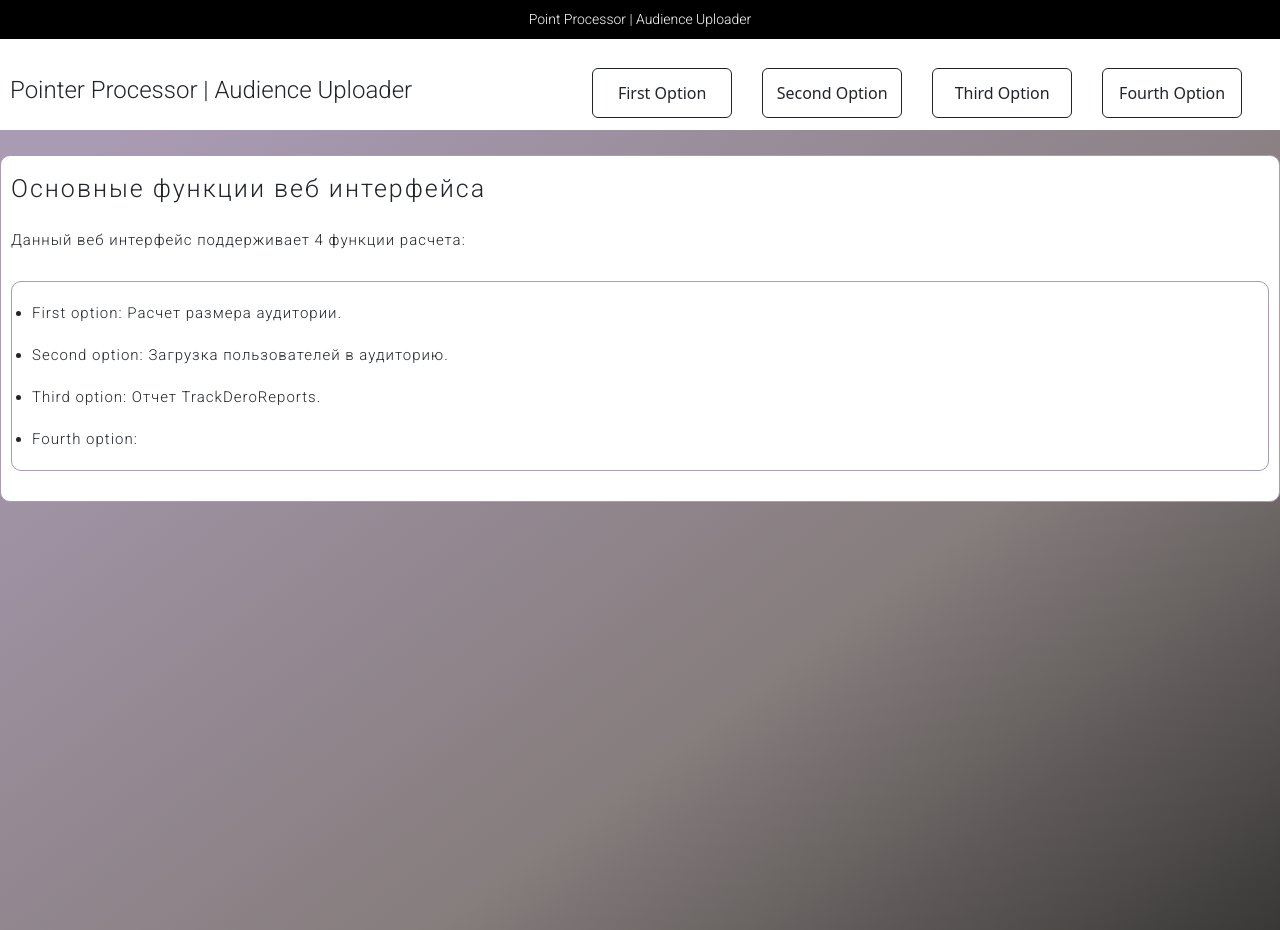
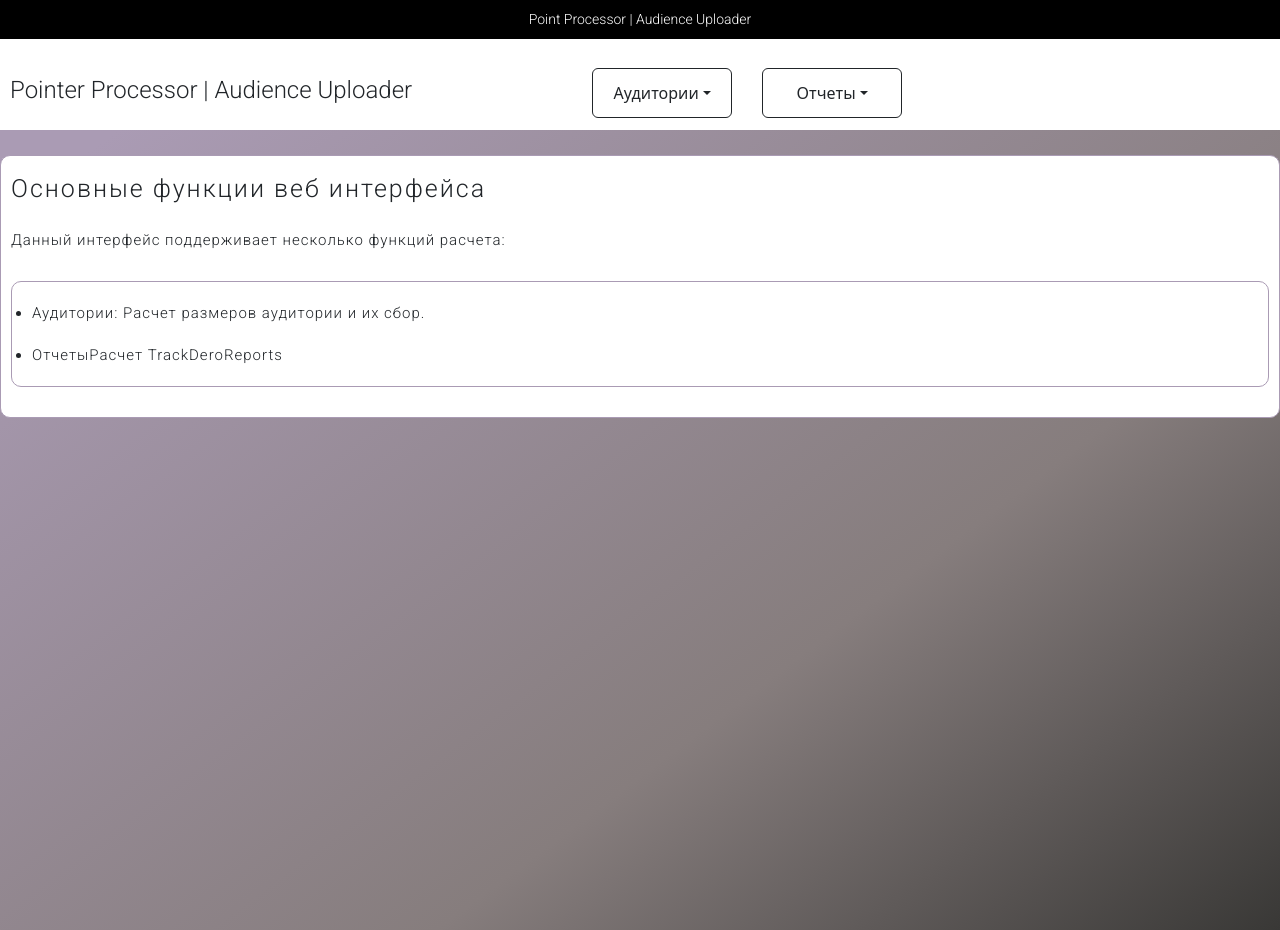
Before and after one commit to Arnisfet/Pointer-Processor, a React (Vite) app: page / in a window 1280 px wide. Built offline with nearby package versions, Linux system fonts and the light colour scheme.

Commit message:
Big refactoring. Drop down lists were made

```diff
--- /dev/null
+++ b/data/button-naming.js
@@ -0,0 +1,18 @@
+export const buttonName = [
+  {
+    name: 'Аудитории',
+    description: 'Расчет размеров аудитории и их сбор.'
+  },
+  {
+    name: 'Отчеты',
+    description: 'Расчет TrackDeroReports',
+  },
+  {
+    name: 'Third list',
+    description: 'Will do something somehow somewhere'
+  },
+  {
+    name: 'Fourth list',
+    description: 'Will do something somehow somewhere'
+  }
+];
--- a/data/data.js
+++ /dev/null
@@ -1,14 +0,0 @@
-export const blocks = [
-  {
-    title: 'Основные функции веб интерфейса:',
-    description: 'Данный веб интерфейс поддерживает 4 функции расчета:',
-    firstOption: 'First option: Расчет размера аудитории.',
-    secondOption: 'Second option: Загрузка пользователей в аудиторию.',
-    thirdOption: 'Third option: Отчет TrackDeroReports.',
-    fourthOption: 'Fourth option:',
-  },
-  {
-    title: 'Сбор аудиторий',
-    description: 'Для осуществления корректного сбора требуется: '
-  }
-]
--- a/src/App.jsx
+++ b/src/App.jsx
@@ -1,50 +1,41 @@
 import React from 'react';
 import MainBody from './components/MainBody.jsx';
-import 'bootstrap/dist/css/bootstrap.min.css'; // Import Bootstrap globally
-import '../public/styles/header.css'
-import '../public/styles/main-body.css'
-import Button from 'react-bootstrap/Button';
+import 'bootstrap/dist/css/bootstrap.min.css';
+import '../public/styles/header.css';
+import '../public/styles/main-body.css';
+import { buttonName } from '../data/button-naming.js';
+import { AuditoryButton, AuditoryHandlers, ReportButton, ReportHandlers } from './components/Buttons.jsx';
 
-function HeaderButton({children, onClick}) {
-  console.log({children, onClick})
-  return(
-    <Button variant="outline-dark" onClick={onClick}>{children}</Button>
-  )
-}
-
-function App() {
 function Header() {
   const [selectedOption, setSelectedOption] = React.useState('default');
+  const handleH2Click = () => setSelectedOption('default');
 
-    const handleH2Click = () => setSelectedOption('default');
-    const handleFirstClick = () => setSelectedOption('first');
-    const handleSecondClick = () => setSelectedOption('second');
-    const handleThirdClick = () => setSelectedOption('third');
-    const handleFourthClick = () => setSelectedOption('fourth');
+  // Generate handlers using AuditoryHandlers
+  const auditoryHandlers = AuditoryHandlers(setSelectedOption);
+  const reportHandlers = ReportHandlers(setSelectedOption);
+
 
   return (
     <>
       <div className="top-header">
         <h3>Point Processor | Audience Uploader</h3>
       </div>
-        {/*Pay attention!! Two different divs*/}
       <div className="down-header">
-          <h2 onClick={handleH2Click} className={"clickable-h2"}>Pointer Processor | Audience Uploader</h2>
-          <HeaderButton onClick={handleFirstClick}>First Option</HeaderButton>
-          <HeaderButton onClick={handleSecondClick}>Second Option</HeaderButton>
-          <HeaderButton onClick={handleThirdClick}>Third Option</HeaderButton>
-          <HeaderButton onClick={handleFourthClick}>Fourth Option</HeaderButton>
+        <h2 onClick={handleH2Click} className="clickable-h2">
+          Pointer Processor | Audience Uploader
+        </h2>
+        <AuditoryButton handlers={auditoryHandlers}>{buttonName[0].name}</AuditoryButton>
+        <ReportButton handlers={reportHandlers}>{buttonName[1].name}</ReportButton>
+        {/*<AuditoryButton handlers={handlers}>{buttonName[2].name}</AuditoryButton>*/}
+        {/*<AuditoryButton handlers={handlers}>{buttonName[3].name}</AuditoryButton>*/}
       </div>
       <MainBody selectedOption={selectedOption} />
     </>
   );
 }
 
-  return (
-    <>
-      <Header />
-    </>
-  );
+function App() {
+  return <Header />;
 }
 
 export default App;
--- /dev/null
+++ b/src/components/Buttons.jsx
@@ -0,0 +1,57 @@
+import Dropdown from 'react-bootstrap/Dropdown';
+import React from 'react';
+
+
+export function AuditoryButton({ children, handlers }) {
+    return (
+      <Dropdown>
+        <Dropdown.Toggle variant="outline-dark" id="dropdown-basic">
+          {children || "Dropdown button"}
+        </Dropdown.Toggle>
+
+        <Dropdown.Menu>
+          <Dropdown.Item onClick={handlers.handleFirstClick}>Расчет аудиторий</Dropdown.Item>
+          <Dropdown.Item onClick={handlers.handleSecondClick}>Сбор аудиторий</Dropdown.Item>
+          <Dropdown.Item onClick={handlers.handleThirdClick}>Something else here</Dropdown.Item>
+          <Dropdown.Divider />
+          <Dropdown.Item onClick={handlers.handleFourthClick}>Separated link</Dropdown.Item>
+        </Dropdown.Menu>
+      </Dropdown>
+    );
+}
+
+export function AuditoryHandlers(setSelectedOption) {
+  return {
+    handleFirstClick: () => setSelectedOption('firstAuditory'),
+    handleSecondClick: () => setSelectedOption('secondAuditory'),
+    handleThirdClick: () => setSelectedOption('thirdAuditory'),
+    handleFourthClick: () => setSelectedOption('fourthAuditory'),
+  };
+}
+
+export function ReportButton({ children, handlers }) {
+  return (
+    <Dropdown>
+      <Dropdown.Toggle variant="outline-dark" id="dropdown-basic">
+        {children || "Dropdown button"}
+      </Dropdown.Toggle>
+
+      <Dropdown.Menu>
+        <Dropdown.Item onClick={handlers.handleFirstClick}>TrackDero1</Dropdown.Item>
+        <Dropdown.Item onClick={handlers.handleSecondClick}>TrackDero1</Dropdown.Item>
+        <Dropdown.Item onClick={handlers.handleThirdClick}>Something else here</Dropdown.Item>
+        <Dropdown.Divider />
+        <Dropdown.Item onClick={handlers.handleFourthClick}>Separated link</Dropdown.Item>
+      </Dropdown.Menu>
+    </Dropdown>
+  );
+}
+
+export function ReportHandlers(setSelectedOption) {
+  return {
+    handleFirstClick: () => setSelectedOption('firstReport'),
+    handleSecondClick: () => setSelectedOption('secondReport'),
+    handleThirdClick: () => setSelectedOption('thirdReport'),
+    handleFourthClick: () => setSelectedOption('fourthReport'),
+  };
+}
--- a/src/components/MainBody.jsx
+++ b/src/components/MainBody.jsx
@@ -1,20 +1,19 @@
 import React, { useState, useEffect } from 'react';
-import { blocks } from '../../data/data.js';
 import FileUploader from './FileUploader.jsx';
 import { TextField } from './TextField.jsx';
+import { buttonName } from '../../data/button-naming.js';
+
 
 function MainBlock(props) {
   return (
     <div>
       <h1>Основные функции веб интерфейса</h1>
       <p>
-        {props.description}
+        {'Данный интерфейс поддерживает несколько функций расчета: '}
       </p>
         <ul>
-          <li>{props.firstOption}</li>
-          <li>{props.secondOption}</li>
-          <li>{props.thirdOption}</li>
-          <li>{props.fourthOption}</li>
+          <li>{buttonName[0].name + ": " + buttonName[0].description}</li>
+          <li>{buttonName[1].name + buttonName[1].description}</li>
         </ul>
     </div>
   );
@@ -48,14 +47,22 @@ export default function MainBody({ selectedOption }) {
 
   const renderOption = () => {
     switch (currentOption) {
-      case 'first':
-        return <FirstOption />;
-      case 'second':
-        return <SecondOption />;
-      case 'third':
-        return <ThirdOption />;
-      case 'fourth':
-        return <FourthOption />;
+      case 'firstAuditory':
+        return <FirstAuditoryOption />;
+      case 'secondAuditory':
+        return <SecondAuditoryOption />;
+      case 'thirdAuditory':
+        return <ThirdAuditoryOption />;
+      case 'fourthAuditory':
+        return <FourthAuditoryOption />;
+      case 'firstReport':
+        return <FirstReportOption />;
+      case 'secondReport':
+        return <SecondReportOption />;
+      case 'thirdReport':
+        return <ThirdReportOption />;
+      case 'fourthReport':
+        return <FourthReportOption />;
       default:
         return <DefaultBody />;
     }
@@ -68,21 +75,16 @@ export default function MainBody({ selectedOption }) {
 function DefaultBody() {
   return (
     <div className="base">
-      <MainBlock
-        title={blocks[0].title}
-        description={blocks[0].description}
-        firstOption={blocks[0].firstOption}
-        secondOption={blocks[0].secondOption}
-        thirdOption={blocks[0].thirdOption}
-        fourthOption={blocks[0].fourthOption}/>
+      <MainBlock />
     </div>
   );
 }
 
-function FirstOption() {
+function FirstAuditoryOption() {
   return (
     <div className="base">
-      <TextBlock title={blocks[1].title} description={blocks[1].description} />
+      <TextBlock title={"Расчет аудиторий"}
+                 description={"Для расчета необходимо заполнить следующие поля:"} />
       <ul>
         <li>Прикрепить файл с координатами для сбора аудиторий</li>
         <li>Указать радиус в метрах</li>
@@ -98,7 +100,15 @@ function FirstOption() {
   );
 }
 
-function SecondOption() {
+function FirstReportOption() {
+  return (
+    <div className="base">
+      <h1>First Option for the first button</h1>
+    </div>
+  );
+}
+
+function SecondReportOption() {
   return (
     <div className="base">
       <h1>Second Option for the first button</h1>
@@ -106,7 +116,15 @@ function SecondOption() {
   );
 }
 
-function ThirdOption() {
+function SecondAuditoryOption() {
+  return (
+    <div className="base">
+      <h1>Second Option for the first button</h1>
+    </div>
+  );
+}
+
+function ThirdAuditoryOption() {
   return (
     <div className="base">
       <h1>Third Option for the first button</h1>
@@ -114,10 +132,26 @@ function ThirdOption() {
   );
 }
 
-function FourthOption() {
+function ThirdReportOption() {
+  return (
+    <div className="base">
+      <h1>Third Option for the first button</h1>
+    </div>
+  );
+}
+
+function FourthAuditoryOption() {
   return (
     <div className="base">
       <h1>Fourth Option for the first button</h1>
     </div>
   );
 }
+
+function FourthReportOption() {
+  return (
+    <div className="base">
+      <h1>Fourth Option for the first button</h1>
+    </div>
+  );
+}
```
Lines whose indentation alone changed are shown as unchanged.
